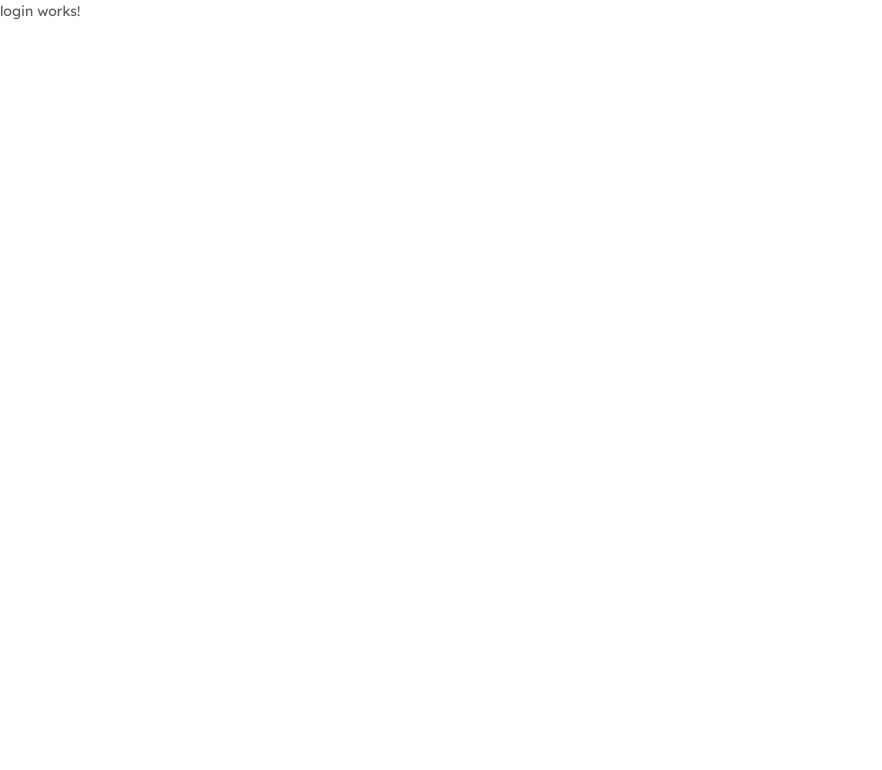
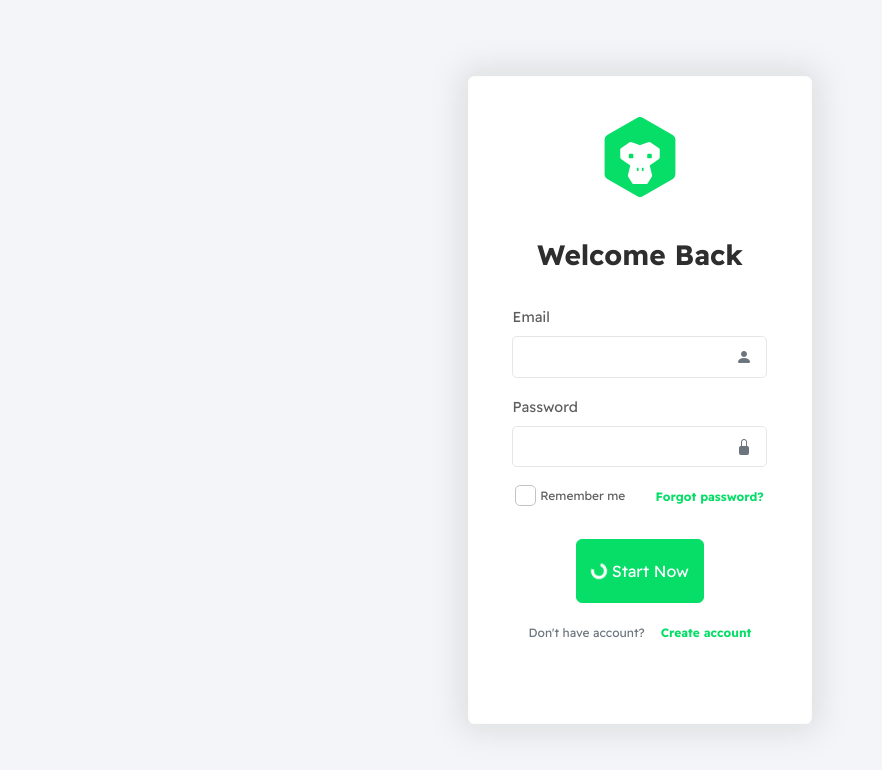
Before and after one commit to Mendoalon/Landing-page-angular, an Angular app: page /auth/login in a window 1280 px wide. Shown: the top 770 px of the page, without its empty margins (0-882 px from the left). Built offline with nearby package versions, Linux system fonts and the light colour scheme.

Commit message:
Login y Register
Se realizar vista de la pagina Login Y register

```diff
--- a/src/app/auth/pages/login/login.component.html
+++ b/src/app/auth/pages/login/login.component.html
@@ -1 +1,91 @@
-<p>login works!</p>
+<!-- Start >> Login -->
+<div class="vertical-center bg-light">
+  <div class="card card-center p-0 p-md-3 shadow">
+    <!-- Logo -->
+    <div class="m-auto">
+
+      <!-- IMG -->
+      <!-- <img class="img-xl m-5" src="" alt="you logo" /> -->
+
+      <!-- SVG -->
+      <svg class="svgColor my-4 img-lg" xmlns="http://www.w3.org/2000/svg" viewBox="0 0 85 96">
+        <g id="Capa_2" data-name="Capa 2">
+          <g id="Layer_1" data-name="Layer 1">
+            <rect class="cls-1" x="38.66" y="60.86" width="2.08" height="3.84" rx="0.29" />
+            <rect class="cls-1" x="44.72" y="60.86" width="2.08" height="3.84" rx="0.29" />
+            <rect class="cls-1" x="29.06" y="44.15" width="5.5" height="5.49" rx="1.48" />
+            <path class="cls-1"
+              d="M81.8,21.6,45.66.85a6.47,6.47,0,0,0-6.4,0L3.18,21.73A6.37,6.37,0,0,0,0,27.26V68.87a6.43,6.43,0,0,0,3.27,5.54L39.41,95.14a6.37,6.37,0,0,0,6.4,0L81.89,74.28A6.42,6.42,0,0,0,85,68.73V27.12A6.37,6.37,0,0,0,81.8,21.6ZM66.18,39v9.46a2,2,0,0,1-1,1.8c-3.36,2.35-6.66,4.77-9.95,7.08a1.67,1.67,0,0,0-.77,2.08c.85,3.44,1.59,6.89,2.46,10.33a2.41,2.41,0,0,1-.33,2c-1.64,2.58-3.23,5.18-4.82,7.8-.37.59-.46.8-1,.8-1.36,0-4.91,0-8.28,0,0,0-6.92,0-8.28,0-.57,0-.66-.21-1-.8-1.59-2.62-3.18-5.22-4.82-7.8a2.41,2.41,0,0,1-.33-2c.87-3.44,1.61-6.89,2.46-10.33a1.67,1.67,0,0,0-.77-2.08c-3.29-2.31-6.59-4.73-9.95-7.08a2,2,0,0,1-1-1.8V39a1.7,1.7,0,0,1,.84-1.59q5.3-3.53,10.51-7.15a1.32,1.32,0,0,1,1.47-.2s8.22,2.91,10.4,3.48a2.07,2.07,0,0,0,.46,0h0a2.07,2.07,0,0,0,.46,0c2.18-.57,10.4-3.48,10.4-3.48a1.32,1.32,0,0,1,1.47.2q5.22,3.61,10.51,7.15A1.7,1.7,0,0,1,66.18,39Z" />
+            <rect class="cls-1" x="51.17" y="44.15" width="5.5" height="5.49" rx="1.48" />
+          </g>
+        </g>
+      </svg>
+    </div>
+
+    <!-- Card Login -->
+    <div class="row m-3">
+      <div class="col-lg-12 col-md-12 col-sm-12">
+        <form class="container-form">
+          <div class="row">
+            <div class="col-md-12 col-sm-12 col-12">
+              <div class="row">
+                <div class="col-md-12 col-12 text-center mb-4">
+                  <h3 class="fw-bold">Welcome Back</h3>
+                </div>
+              </div>
+              <div class="input-group mb-3">
+                <label for="username">Email</label>
+                <div class="input-icon input-icon-right">
+                  <input type="text" class="form-control form-control-color" autocomplete="off" required>
+                  <span>
+                    <i class="bi bi-person-fill text-muted"></i>
+                  </span>
+                </div>
+              </div>
+
+              <div class="input-group mb-3">
+                <label for="password">Password</label>
+                <div class="input-icon input-icon-right">
+                  <input type="password" class="form-control form-control-color" autocomplete="off" required>
+                  <span>
+                    <i class="bi bi-lock-fill text-muted"></i>
+                  </span>
+                </div>
+              </div>
+            </div>
+          </div>
+          <div class="row pb-2 d-flex align-items-center">
+            <div class="col-lg-6 col-md-6 col-sm-6 col-12 text-md-right text-center mb-2">
+              <div class="d-flex justify-content-center">
+                <input id="checkUser" type="checkbox">
+                <label for="checkUser" class="text-xs mb-0">Remember me</label>
+              </div>
+            </div>
+            <div class="col-lg-6 col-md-6 col-sm-6 col-12 text-md-right text-center mb-2">
+              <a href="javascript:void(0);">
+                <a href="javascript:void(0);"><span class="text-xs text-primary fw-bold">Forgot
+                    password?</span></a>
+              </a>
+            </div>
+          </div>
+          <div class="row mb-3 mt-3">
+            <div class="col-md-12 col-sm-12 col-xs-12 text-center">
+              <button type="submit" class="btn btn-primary btn-block">
+                <span class="spinner-border spinner-border-sm mr-1"></span> Start Now
+              </button>
+            </div>
+          </div>
+
+          <div class="row mb-5">
+            <div class="col-md-12 col-sm-12 col-xs-12 text-center">
+              <span class="text-xs text-muted me-3">Don't have account?</span>
+              <a routerLink="/auth/register"
+                 href="javascript:void(0);"><span class="text-xs text-primary fw-bold">Create account</span></a>
+            </div>
+          </div>
+        </form>
+      </div>
+    </div>
+  </div>
+</div>
+<!-- End >> Login -->
--- a/src/app/auth/pages/register/register.component.html
+++ b/src/app/auth/pages/register/register.component.html
@@ -1 +1,80 @@
-<p>register works!</p>
+<div class="vertical-center bg-light">
+  <div class="card card-center p-0 px-4 shadow">
+    <div class="row m-3">
+      <div class="col-lg-12 col-md-12 col-sm-12">
+        <form class="container-form mt-4">
+          <div class="row">
+            <div class="col-md-12 col-sm-12 col-12">
+              <div class="row">
+                <div class="col-md-12 col-12 mb-4 text-center">
+                  <h3 class="fw-bold">Sign Up</h3>
+                  <span class="text-md">Sign up to create your new account</span>
+                </div>
+              </div>
+
+              <div class="input-group mb-2">
+                <label for="username">First name</label>
+                <div class="input-icon input-icon-right">
+                  <input type="text" class="form-control form-control-color" autocomplete="off" required>
+                </div>
+              </div>
+
+              <div class="input-group mb-2">
+                <label for="username">Last name</label>
+                <div class="input-icon input-icon-right">
+                  <input type="text" class="form-control form-control-color" autocomplete="off" required>
+                </div>
+              </div>
+
+              <div class="input-group mb-2">
+                <label for="username">Email</label>
+                <div class="input-icon input-icon-right">
+                  <input type="email" class="form-control form-control-color" autocomplete="off" required>
+                </div>
+              </div>
+
+              <div class="input-group mb-2">
+                <label for="Email">Password</label>
+                <div class="input-icon input-icon-right">
+                  <input type="password" class="form-control form-control-color" autocomplete="off" required>
+                </div>
+              </div>
+
+              <div class="input-group mb-2">
+                <label for="ConfirmPassword">Confirm password</label>
+                <div class="input-icon input-icon-right">
+                  <input type="password" class="form-control form-control-color" autocomplete="off" required>
+                </div>
+              </div>
+            </div>
+          </div>
+          <div class="row pb-2 pt-4 d-flex align-items-center">
+            <div class="col-lg-12 col-md-12 col-sm-12 col-12 text-center">
+              <div class="form-check mb-3 d-flex justify-content-center">
+                <input id="checkbox" type="checkbox">
+                <label for="checkbox" class="text-xs mb-0">I Agree the terms and
+                  conditions.</label>
+              </div>
+            </div>
+          </div>
+          <div class="row mb-3">
+            <div class="col-md-12 col-sm-12 col-xs-12">
+              <button type="submit"
+                class="btn btn-primary btn-block col-md-10 offset-md-1 col-sm-10 offset-sm-1 col-10 offset-1">
+                <span class="spinner-border spinner-border-sm mr-1"></span> Create my account
+              </button>
+            </div>
+          </div>
+          <div class="row mb-4">
+            <div class="col-md-12 col-sm-12 col-xs-12 text-center">
+              <span class="text-xs text-muted me-3">Already have an acocunt?</span>
+              <a  routerLink="/auth/login"
+                  href="javascript:void(0);">
+                  <span class="text-xs text-primary fw-bold">Sign in</span></a>
+            </div>
+          </div>
+        </form>
+      </div>
+    </div>
+  </div>
+</div>
```
